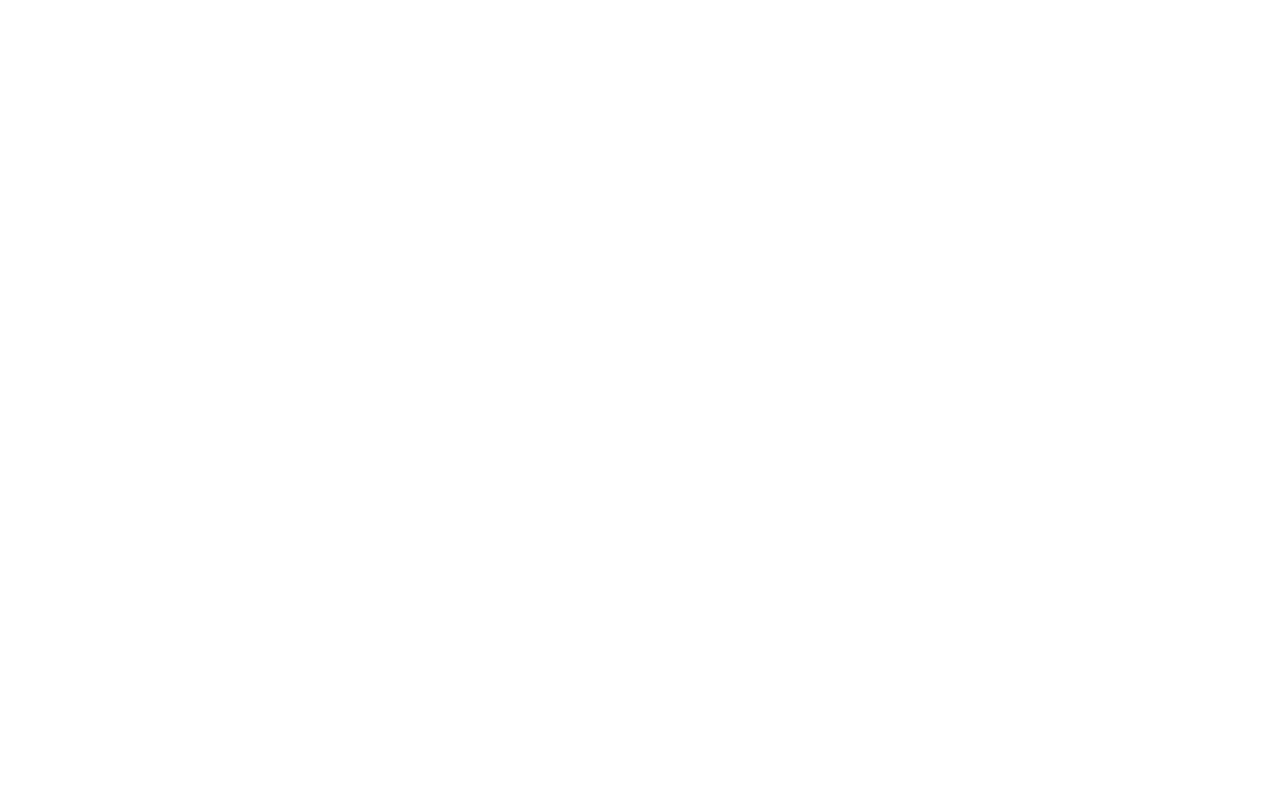
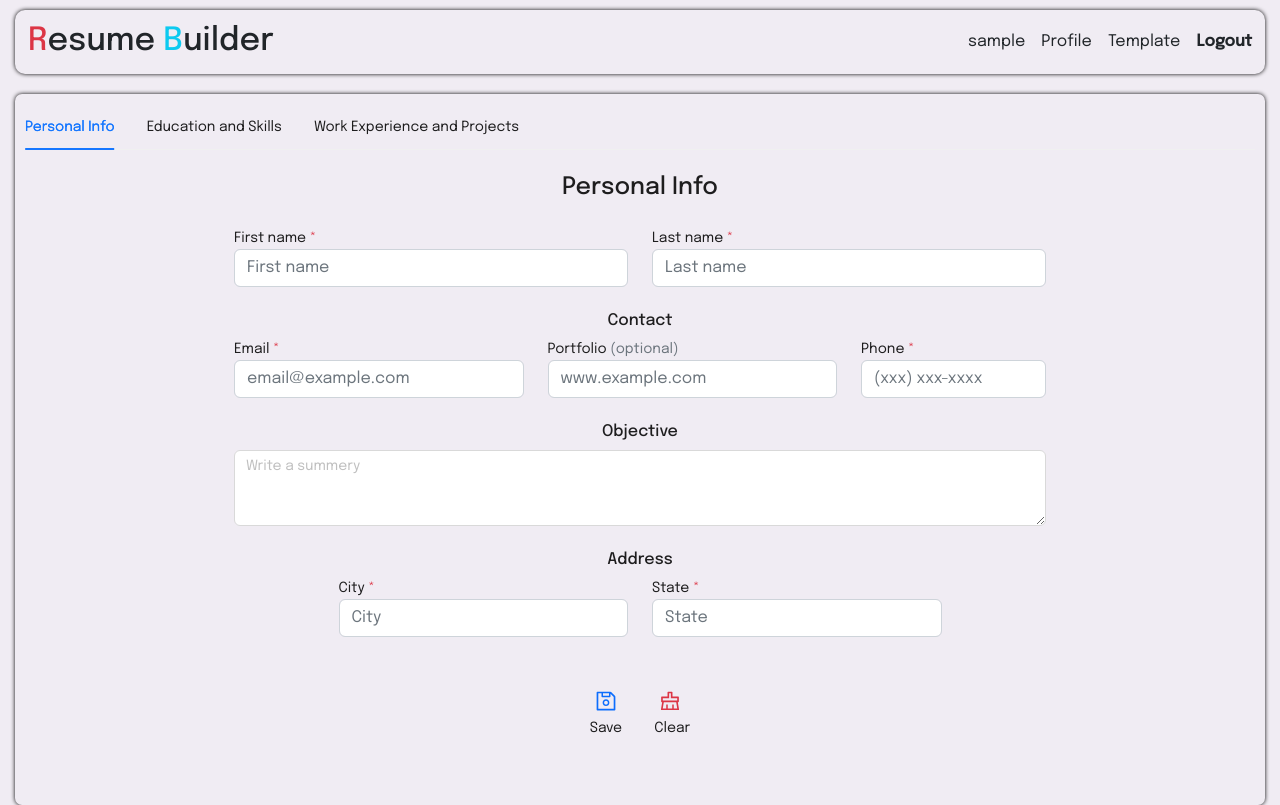
Before and after one commit to abjj1999/resume-Builder, a React (Create React App) app in the folder client/: page /profile in a window 1280 px wide. Before the commit this address had no page. Built offline with nearby package versions, Linux system fonts and the light colour scheme; sample sign-in values are in the browser's storage.

Commit message:
personal user info form is completed

```diff
--- a/client/src/App.js
+++ b/client/src/App.js
@@ -1,17 +1,33 @@
-import { BrowserRouter, Routes, Route } from 'react-router-dom'
+import { BrowserRouter, Routes, Route, Navigate } from 'react-router-dom'
 import Home from './pages/Home'
 import Login from './pages/Login'
 import Register from './pages/Register'
 // import "antd/lib/"
 import './index.css'
 import 'bootstrap/dist/css/bootstrap.min.css'
+import Profile from './pages/Profile'
 function App() {
   return (
     <div className="App">
       <BrowserRouter>
         <Routes>
+          <Route
+            path="/home"
+            element={
+              <ProtectRoute>
+                <Home />
+              </ProtectRoute>
+            }
+          />
+          <Route
+            path="/profile"
+            element={
+              <ProtectRoute>
+                <Profile />
+              </ProtectRoute>
+            }
+          />
           <Route path="/" element={<Home />} />
-          <Route path="/home" element={<Home />} />
           <Route path="/login" element={<Login />} />
           <Route path="/register" element={<Register />} />
         </Routes>
@@ -21,3 +37,11 @@
 }
 
 export default App
+
+export function ProtectRoute(props) {
+  if (!localStorage.getItem('resumeBuilder-user')) {
+    return <Navigate to="/login" />
+  } else {
+    return props.children
+  }
+}
--- a/client/src/components/DefaultLayout.jsx
+++ b/client/src/components/DefaultLayout.jsx
@@ -1,14 +1,45 @@
 import React from 'react'
-import "../public/css/auth.css"
-const DefaultLayout = ({children}) => {
+import { Link, useNavigate } from 'react-router-dom'
+import '../public/css/auth.css'
+
+const DefaultLayout = ({ children }) => {
+  const navigate = useNavigate()
+  const usernameLS = JSON.parse(localStorage.getItem('resumeBuilder-user'))
+  const handleLogout = () => {
+    localStorage.removeItem('resumeBuilder-user')
+    navigate('/login')
+  }
   return (
-    <div className='layout'>
-         <div className="headerc">
-            <h1>Resume Builder</h1>
-         </div>
-         <div className="content">
-            {children}
-         </div>
+    <div className="layout">
+      <div className=" navv d-flex flex-wrap  justify-content-between align-items-center">
+        <h2 className="text-dark text-center m-2">
+          <span className="text-danger">R</span>
+          esume <span className="text-info">B</span>
+          uilder
+        </h2>
+        <div className="d-flex justify-content-between align-items-center">
+          <Link className="text-decoration-none" to="/home">
+            <span className="m-1 p-1 point  text-dark  ">
+              {usernameLS ? usernameLS.username : 'Guest'}
+            </span>
+          </Link>
+
+          <Link className="text-decoration-none" to="/profile">
+            <span className=" point m-1 p-1 text-dark ">Profile</span>
+          </Link>
+          <Link className="text-decoration-none" to="/template">
+            <p className="point m-1 p-1 text-dark">Template</p>
+          </Link>
+
+          <p
+            className=" point m-1 p-1 text-dark  fw-bold  "
+            onClick={handleLogout}
+          >
+            Logout
+          </p>
+        </div>
+      </div>
+      <div className="content">{children}</div>
     </div>
   )
 }
--- /dev/null
+++ b/client/src/components/forms/Education.jsx
@@ -0,0 +1,7 @@
+import React from 'react'
+
+const Education = () => {
+  return <div>Education</div>
+}
+
+export default Education
--- /dev/null
+++ b/client/src/components/forms/PersonalInfo.jsx
@@ -0,0 +1,120 @@
+import { Input } from 'antd'
+import React from 'react'
+import { AiOutlineClear, AiOutlineSave } from 'react-icons/ai'
+
+const { TextArea } = Input
+const PersonalInfo = () => {
+  return (
+    <div className="h-100">
+      <div className="d-flex justify-content-center flex-column flex-wrap align-items-center">
+        <h4 className="m-2 text-center mb-4">Personal Info</h4>
+      </div>
+      <div className="row d-flex justify-content-center">
+        <div className="mb-2 form-group col-lg-4 col-md-5 col-sm-10">
+          <label htmlFor="firstname">
+            First name <span className="text-danger">*</span>
+          </label>
+          <Input
+            type="text"
+            className="form-control"
+            id="firstname"
+            placeholder="First name"
+          />
+        </div>
+        <div className="mb-2 form-group col-lg-4 col-md-5 col-sm-10">
+          <label htmlFor="lastname">
+            Last name <span className="text-danger">*</span>
+          </label>
+          <Input
+            type="text"
+            className="form-control"
+            id="lastname"
+            placeholder="Last name"
+          />
+        </div>
+      </div>
+      <div className=" mt-3 row d-flex justify-content-center">
+        <h6 className="text-center">Contact</h6>
+        <div className="mb-2 form-group col-lg-3 col-md-5 col-sm-10">
+          <label htmlFor="email">
+            Email <span className="text-danger">*</span>
+          </label>
+          <Input
+            type="email"
+            className="form-control"
+            id="email"
+            placeholder="email@example.com"
+          />
+        </div>
+
+        <div className="mb-2 form-group col-lg-3 col-md-5 col-sm-10">
+          <label htmlFor="portfolio">
+            Portfolio <span className="text-muted">(optional)</span>
+          </label>
+          <Input
+            type="url"
+            className="form-control "
+            id="portfolio"
+            placeholder="www.example.com"
+          />
+        </div>
+        <div className="mb-2 form-group col-lg-2 col-md-5 col-sm-10">
+          <label htmlFor="phone">
+            Phone <span className="text-danger">*</span>
+          </label>
+          <Input
+            type="text"
+            className="form-control "
+            id="phone"
+            placeholder="(xxx) xxx-xxxx"
+          />
+        </div>
+      </div>
+      <div className=" mt-3 row d-flex justify-content-center">
+        <h6 className="text-center">Objective</h6>
+        <div className="mb-2 form-group col-8">
+          <TextArea placeholder="Write a summery" rows={3} />
+        </div>
+      </div>
+      <div className=" mt-3 row d-flex justify-content-center">
+        <h6 className="text-center">Address</h6>
+        <div className="mb-2 form-group col-lg-3 col-md-5 col-sm-10">
+          <label htmlFor="City">
+            City <span className="text-danger">*</span>
+          </label>
+          <Input
+            type="text"
+            className="form-control"
+            id="City"
+            placeholder="City"
+          />
+        </div>
+        <div className="mb-2 form-group col-lg-3 col-md-5 col-sm-10">
+          <label htmlFor="State">
+            State <span className="text-danger">*</span>
+          </label>
+          <Input
+            type="text"
+            className="form-control"
+            id="State"
+            placeholder="State"
+          />
+        </div>
+      </div>
+      <div className=" d-flex m-4  justify-content-center ">
+        <div className="  d-flex">
+          <div className=" point m-3 d-flex flex-column">
+            <AiOutlineSave className="m-1 text-primary fs-4" />
+            <p className="text-center">Save</p>
+          </div>
+          <div className=" point m-3 d-flex flex-column">
+            <AiOutlineClear className="m-1 text-danger fs-4" />
+            <p className="text-center">Clear</p>
+          </div>
+        </div>
+      </div>
+    </div>
+  )
+}
+
+export default PersonalInfo
--- /dev/null
+++ b/client/src/components/forms/WorkExp.jsx
@@ -0,0 +1,7 @@
+import React from 'react'
+
+const WorkExp = () => {
+  return <div>WorkExp</div>
+}
+
+export default WorkExp
--- a/client/src/index.css
+++ b/client/src/index.css
@@ -22,3 +22,13 @@
     justify-content: center;
     align-items: center;
 }
+
+.site-card {
+    font-family: 'Epilogue', sans-serif !important;
+}
+
+.tab-header {
+    font-family: 'Epilogue', sans-serif !important;
+    font-size: 20px;
+    font-weight: 900;
+}
--- /dev/null
+++ b/client/src/pages/Profile.jsx
@@ -0,0 +1,41 @@
+import React from 'react'
+import DefaultLayout from '../components/DefaultLayout'
+import { Tabs } from 'antd'
+import { Header } from 'antd/es/layout/layout'
+import PersonalInfo from '../components/forms/PersonalInfo'
+import WorkExp from '../components/forms/WorkExp'
+import Education from '../components/forms/Education'
+
+const Profile = () => {
+  const onChange = (key) => {
+    console.log(key)
+  }
+  return (
+    <DefaultLayout>
+      <Tabs
+        defaultActiveKey="1"
+        onChange={onChange}
+        className="site-card"
+        items={[
+          {
+            label: `Personal Info`,
+            key: '1',
+            children: <PersonalInfo />,
+          },
+          {
+            label: `Education and Skills`,
+            key: '2',
+            children: <Education />,
+          },
+          {
+            label: `Work Experience and Projects`,
+            key: '3',
+            children: <WorkExp />,
+          },
+        ]}
+      />
+    </DefaultLayout>
+  )
+}
+
+export default Profile
--- a/client/src/pages/Register.jsx
+++ b/client/src/pages/Register.jsx
@@ -1,14 +1,17 @@
-import React from 'react'
-import { Card, Input, Form, message } from 'antd'
+import React, { useState } from 'react'
+import { Card, Input, Form, message, Spin } from 'antd'
 import { SiWolframlanguage } from 'react-icons/si'
 import { Link } from 'react-router-dom'
 import axios from 'axios'
 
 const Register = () => {
+  const [loading, setLoading] = useState(false)
   const onFinish = async (values) => {
+    setLoading(true)
     try {
       await axios.post('/api/auth/register', values)
       message.success('User created successfully')
+      setLoading(false)
     } catch (error) {
       message.error('Registration failed')
     }
@@ -90,9 +93,13 @@
               </Form.Item>
             </div>
             <div className="form-group  d-flex justify-content-start align-items-center ">
-              <button type="submit" className="btn btn-primary ">
-                Register
-              </button>
+              {loading ? (
+                <Spin className="m-2" />
+              ) : (
+                <button type="submit" className="btn btn-primary ">
+                  Register
+                </button>
+              )}
             </div>
           </Form>
           <p className="fw-bold mt-4">
--- a/client/src/public/css/auth.css
+++ b/client/src/public/css/auth.css
@@ -1,6 +1,20 @@
+body {
+    background-color: #f0ecf3 !important;
+}
+
 .layout {
     height: 100vh;
     padding: 10px 15px;
+}
+
+.navv {
+    border-radius: 10px;
+    box-shadow: 0 0 4px black;
+    padding: 5px;
+}
+
+.point {
+    cursor: pointer;
 }
 
 .headerc {
@@ -16,9 +30,8 @@
 
 .content {
     border-radius: 7px;
-    height: 80%;
-    border: 1px solid gray;
+    /* border: 1px solid gray; */
     margin-top: 20px;
-    box-shadow: 0 0 4px grey;
+    box-shadow: 0 0 4px black;
     padding: 10px;
 }
```
Also changed, not shown: client/src/pages/Login.jsx (+34 -7 lines).
